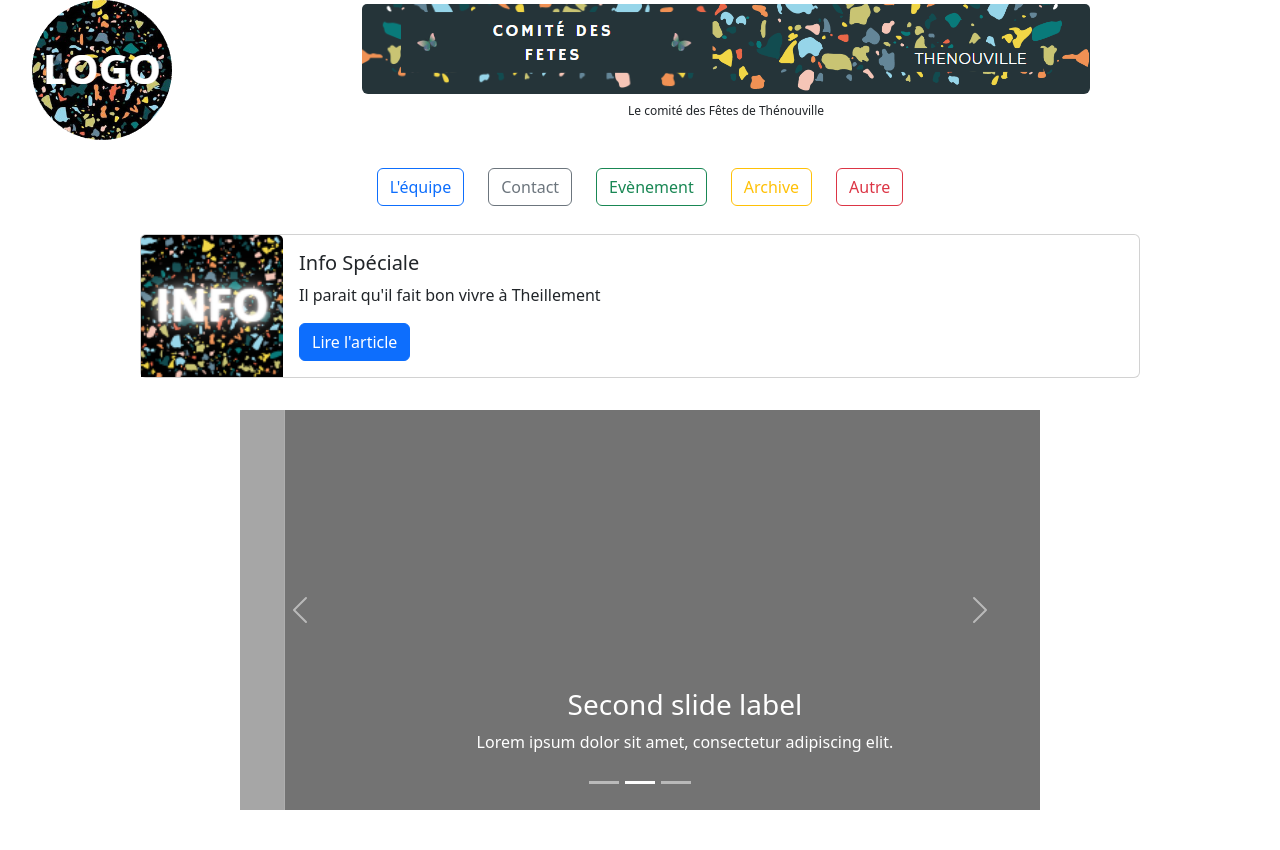
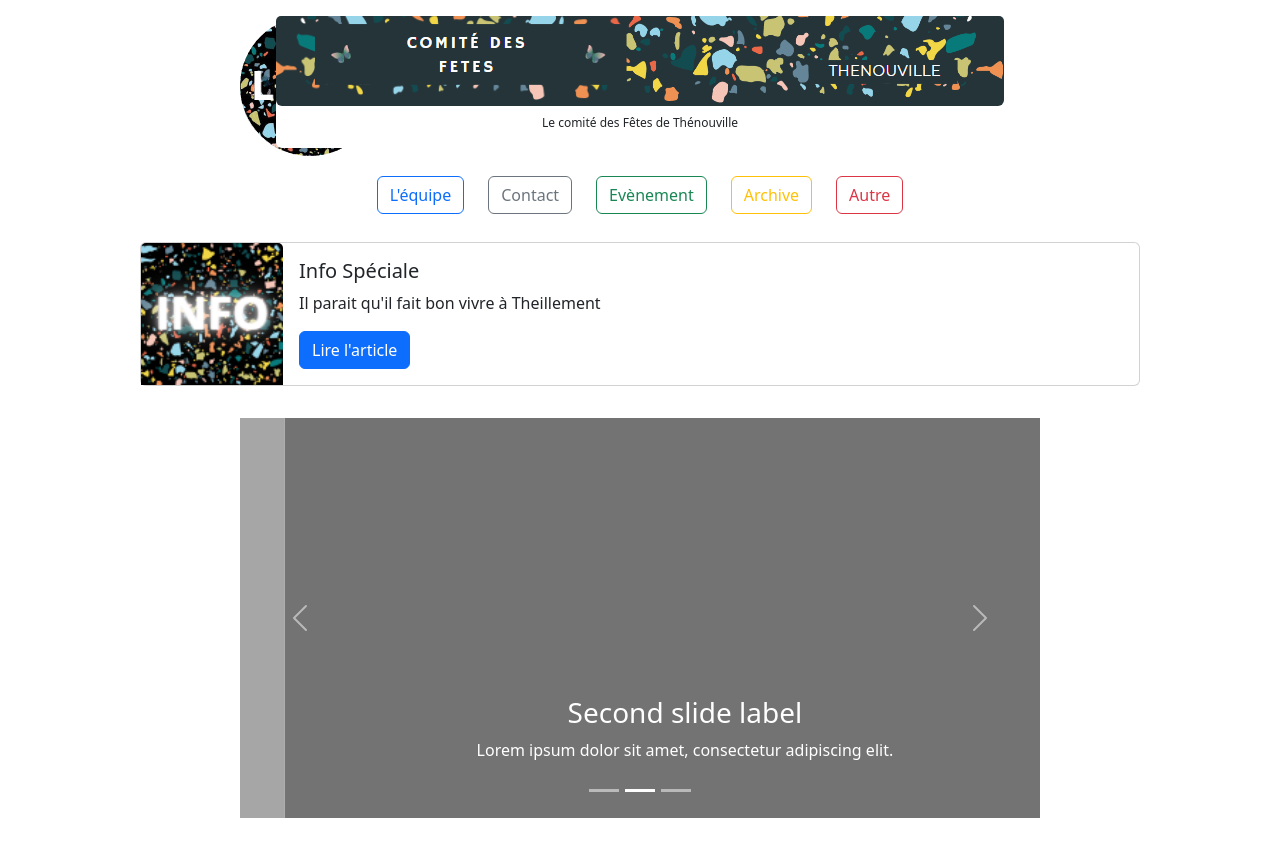
Before and after one commit to baptiste-boimard/comitedesfetes-front, a React (Create React App) app: page / in a window 1280 px wide. Built offline with nearby package versions, Linux system fonts and the light colour scheme.

Commit message:
Ajuster css du Header

```diff
--- a/src/components/Header/style.scss
+++ b/src/components/Header/style.scss
@@ -1,9 +1,10 @@
 .header {
 
-  display: flex;
+  margin-top: 1rem;
 
   &-logo {
-    margin-left: 2rem;
+    position: absolute;
+    margin-left: 15rem;
   }
 
   &-card {
```
